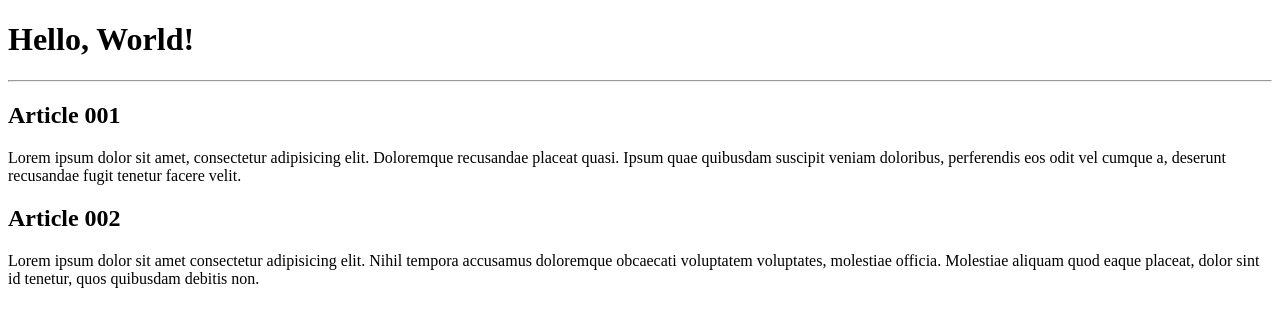
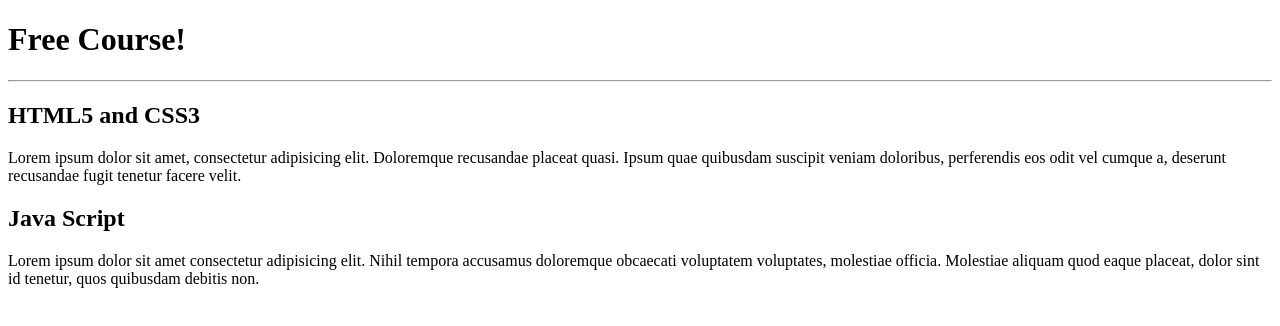
Before and after one commit to Asakura-Gus/Hello-World, a plain HTML site: page sample-site/index.html in a window 1280 px wide. Drawn offline with Linux system fonts and the light colour scheme.

Commit message:
Titles and content

```diff
--- a/sample-site/index.html
+++ b/sample-site/index.html
@@ -9,15 +9,15 @@
 <body>
     <main>
         <header>
-            <h1>Hello, World!</h1>
+            <h1>Free Course!</h1>
         </header>
         <hr>
         <article>
-            <h2>Article 001</h2>
+            <h2>HTML5 and CSS3</h2>
             <p>Lorem ipsum dolor sit amet, consectetur adipisicing elit. Doloremque recusandae placeat quasi. Ipsum quae quibusdam suscipit veniam doloribus, perferendis eos odit vel cumque a, deserunt recusandae fugit tenetur facere velit.</p>
         </article>
         <article>
-            <h2>Article 002</h2>
+            <h2>Java Script</h2>
             <p>Lorem ipsum dolor sit amet consectetur adipisicing elit. Nihil tempora accusamus doloremque obcaecati voluptatem voluptates, molestiae officia. Molestiae aliquam quod eaque placeat, dolor sint id tenetur, quos quibusdam debitis non.</p>
         </article>
     </main>
```
